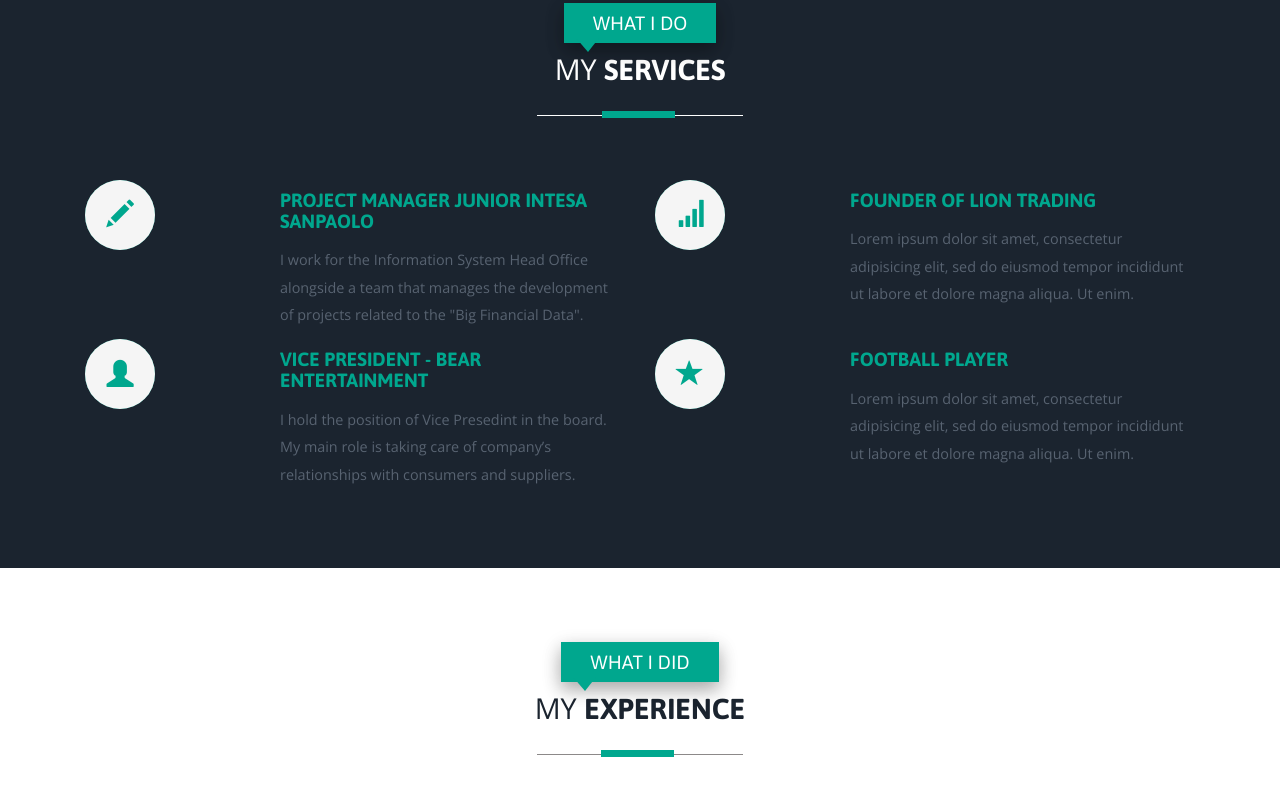
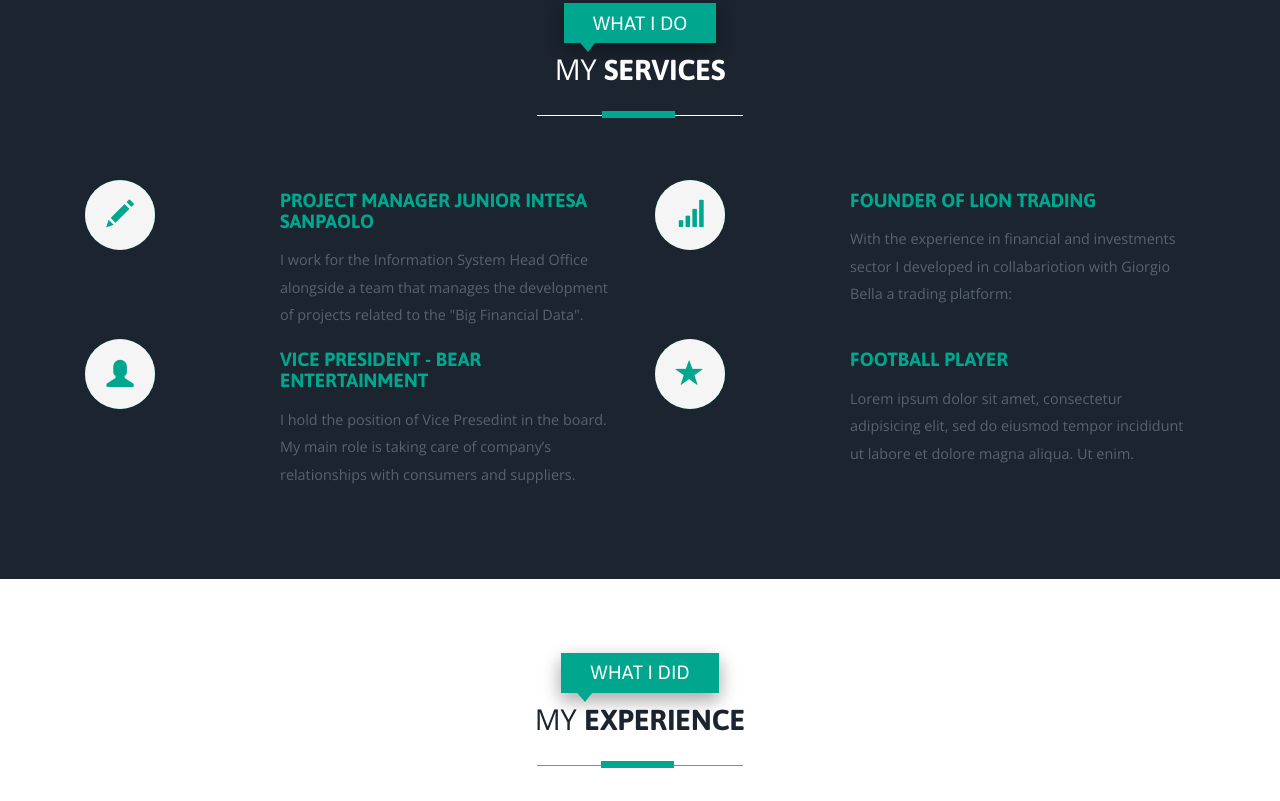
Before and after one commit to Fabri93/MySite, a plain HTML site: page index.html in a window 1280 px wide. Shown: the part 1317-2118 px from the top of the page. Drawn offline with nearby package versions, Linux system fonts and the light colour scheme.

```diff
--- a/index.html
+++ b/index.html
@@ -214,7 +214,7 @@ Smartphone Compatible web template, free webdesigns for Nokia, Samsung, LG, Sony
 					</div>
 					<div class="col-xs-8 wthree_about_right_grid_right">
 						<h4>Founder of Lion Trading</h4>
-						<p>Lorem ipsum dolor sit amet, consectetur adipisicing elit, sed do eiusmod tempor incididunt ut labore et dolore magna aliqua. Ut enim.</p>
+						<p>With the experience in financial and investments sector I developed in collabariotion with Giorgio Bella a trading platform: <a href=www.liontrading.it>  </p>
 					</div>
 					<div class="clearfix"> </div>
 				</div>
```
